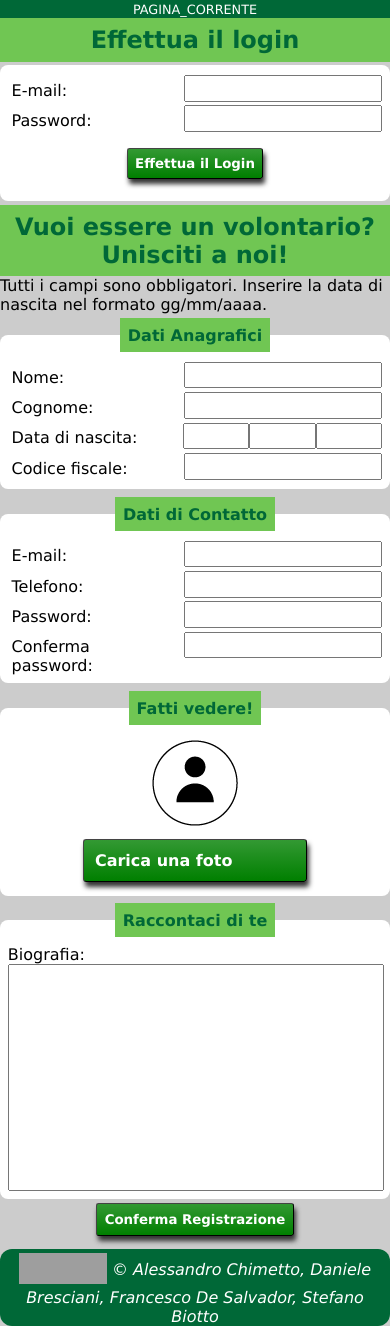
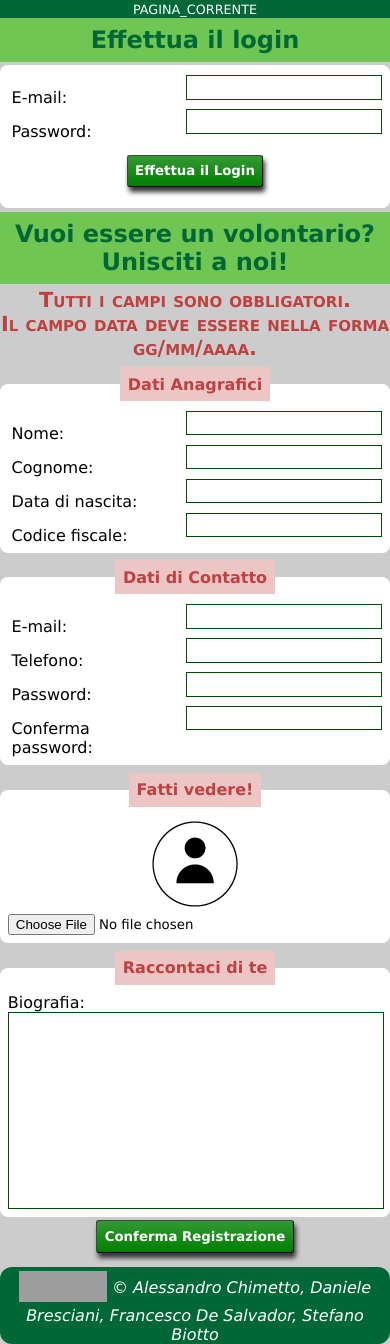
Before and after one commit to achimett/unipd_techweb_proj, a PHP site: page /_template/registrazione.html in a window 390 px wide. Shown: the part 38-1382 px from the top of the page. Run offline with PHP 8.4, Linux system fonts and the light colour scheme; grey boxes are pictures that could not be loaded.

Commit message:
Ottava versione Registrazione
REGISTRAZIONE.HTML:
- Modificato paragrafo “Tutti i campi sono obbligatori…”;
- Aggiunti due <div> uno che racchiudono i fieldset “Dati Anagrafici” e “Dati di Contatto”, l’altyro racchiude i fieldset “Carica una Foto” e “Biografia”;
- Sostituito i 3 input “giorno mese e anno di nascita” con l’input “Data di Nascita”;
- Rimosso <label>  di Carica una foto;
DESKTOP.CSS:
- Cambiato #registrazione_e_login h1, h2 con #registrazione_e_login h1, #registrazione_e_login h2;
- Cambiati colori delle <legend> da scritta verde scuro su sfondo verde chiaro a rosso scuro su sfondo rosso chiaro;
- Il paragrafo “Tutti i campi sono obbligatori…” ha ora un suo css, è centrato in rosso e maiuscoletto;
- Aggiunti border agli input;
- Cambiato margin-top dei label da 1vw a 3%;
- Rimosso CSS dell’input file, poiché richiedeva position: absolute.
MOBILE.CSS:
- Modifiche minori.
PRINT.CSS:
- Modifiche minori.
HTML e CSS Validati.

```diff
--- a/_template/registrazione.html
+++ b/_template/registrazione.html
@@ -67,7 +67,7 @@
 					</div>
 				</form>
 				<h1>Vuoi essere un volontario? Unisciti a noi!</h1>
-				<p> Tutti i campi sono obbligatori. Inserire la data di nascita nel formato gg/mm/aaaa.</p>
+				<p>Tutti i campi sono obbligatori.<br />Il campo data deve essere nella forma gg/mm/aaaa.</p>
 				<form action="form_registrazione.php" id="registrazione">
 					<div id="registrazione_riga_1">
 						<fieldset id="fieldset_dati_anagrafici">
@@ -82,14 +82,12 @@
 									<input type="text" id="registrazione_cognome" tabindex="25"></input>
 								</li>
 								<li>
-									<label for="registrazione_anno_di_nascita" id="label_registrazione_anno_di_nascita">Data di nascita: </label>
-									<input type="text" id="registrazione_anno_di_nascita" tabindex="28"></input>
-									<input type="text" id="registrazione_mese_di_nascita" tabindex="27"></input>
-									<input type="text" id="registrazione_giorno_di_nascita" tabindex="26"></input>
+									<label for="registrazione_data_di_nascita" id="label_registrazione_data_di_nascita">Data di nascita:</label>
+									<input type="text" id="registrazione_data_di_nascita" tabindex="26"></input>
 								</li>
 								<li>
 									<label for="registrazione_codice_fiscale" id="label_registrazione_codice_fiscale">Codice fiscale: </label>
-									<input type="text" id="registrazione_codice_fiscale" tabindex="29"></input>
+									<input type="text" id="registrazione_codice_fiscale" tabindex="27"></input>
 								</li>
 							</ul>
 						</fieldset>
@@ -98,19 +96,19 @@
 							<ul>
 								<li>
 									<label for="registrazione_email" id="label_registrazione_email"><span xml:lang="en">E-mail: </span></label>
-									<input type="text" id="registrazione_email" tabindex="30"></input>
+									<input type="text" id="registrazione_email" tabindex="28"></input>
 								</li>
 								<li>
 									<label for="registrazione_telefono" id="label_registrazione_telefono">Telefono: </label>
-									<input type="text" id="registrazione_telefono" tabindex="31"></input>
+									<input type="text" id="registrazione_telefono" tabindex="29"></input>
 								</li>
 								<li>
 									<label for="registrazione_password" id="label_registrazione_password"><span xml:lang="en">Password: </span></label>
-									<input type="password" id="registrazione_password" tabindex="32"></input>
+									<input type="password" id="registrazione_password" tabindex="30"></input>
 								</li>
 								<li>
 									<label for="registrazione_conferma_password" id="label_registrazione_conferma_password">Conferma <span xml:lang="en">password: </span></label>
-									<input type="password" id="registrazione_conferma_password" tabindex="33"></input>
+									<input type="password" id="registrazione_conferma_password" tabindex="31"></input>
 								</li>
 							</ul>
 						</fieldset>
@@ -119,17 +117,16 @@
 						<fieldset id="fieldset_carica_una_foto">
 							<legend>Fatti vedere!</legend>
 							<img id="registrazione_immagine_profilo" src="../img/utentenero_icon.png" alt="La tua foto del profilo"/>
-							<label for="registrazione_foto" id="label_registrazione_foto">Carica una foto</label>
-							<input type="file" id="registrazione_foto" tabindex="34"></input>
+							<input type="file" id="registrazione_foto" tabindex="32"></input>
 						</fieldset>
 						<fieldset id="fieldset_biografia">
 							<legend>Raccontaci di te</legend>
 							<label for="registrazione_biografia" id="label_registrazione_biografia">Biografia: </label><br />
-							<textarea id="registrazione_biografia" rows="15" cols="1" tabindex="35"></textarea>
+							<textarea id="registrazione_biografia" rows="13" cols="1" tabindex="33"></textarea>
 						</fieldset>
 					</div>
 					<div id="registrazione_conferma">
-						<input type="submit" id="registrazione_input_conferma" value="Conferma Registrazione" tabindex="36"/>
+						<input type="submit" id="registrazione_input_conferma" value="Conferma Registrazione" tabindex="34"/>
 					</div>
 				</form>
 			</div>
--- a/css/desktop.css
+++ b/css/desktop.css
@@ -152,23 +152,38 @@ body {
   width: auto;
 }
 
-#registrazione_e_login h1, h2 {
+#registrazione_e_login h1, #registrazione_e_login h2 {
   font-size: 1.5em;
 }
 
-#registrazione_e_login h1, h2, legend{
+#registrazione_e_login h1, #registrazione_e_login h2 {
   padding: 2%;
   text-align: center;
   background-color: #70c653;
   color: #006837;
+}
 
+#registrazione_e_login legend {
+  padding: 2%;
+  text-align: center;
+  background-color: #ecc5c5;
+  color: #c04040;
+}
+
+#registrazione_e_login p {
+  color: #c04040;
+  font-weight: bold;
+  text-align:center;
+  margin-top: 1%;
+  margin-bottom: 1%;
+  font-size: 1.3em;
+  font-variant: small-caps;
 }
 
 #registrazione fieldset {
-  display: block;
   border: 0;
   width: 44%;
-  padding:2%;
+  padding: 2%;
   background-color: #fff;
   border-radius: 0.5em;
   margin-top: 1%;
@@ -197,17 +212,19 @@ body {
   padding: 2%;
 }
 
-
-#login_email, #login_password, #registrazione_nome, #registrazione_cognome, #registrazione_giorno_di_nascita, #registrazione_mese_di_nascita, #registrazione_anno_di_nascita, #registrazione_codice_fiscale, #registrazione_email, #registrazione_telefono, #registrazione_password, #registrazione_conferma_password {
+#login_email, #login_password, #registrazione_nome, #registrazione_cognome, #registrazione_data_di_nascita, #registrazione_codice_fiscale, #registrazione_email, #registrazione_telefono, #registrazione_password, #registrazione_conferma_password {
   width: 50%;
   padding: 2%;
   margin-top: 0.5vw;
   margin-bottom: 0.5vw;
   float:right;
+  border-style: solid;
+  border-width: 1px;
+  border-color: #004c07;
 }
 
-#label_login_email, #label_login_password, #label_registrazione_nome, #label_registrazione_cognome, #label_registrazione_anno_di_nascita, #label_registrazione_codice_fiscale, #label_registrazione_email, #label_registrazione_telefono, #label_registrazione_password, #label_registrazione_conferma_password {
-  margin-top: 1vw;
+#label_login_email, #label_login_password, #label_registrazione_nome, #label_registrazione_cognome, #label_registrazione_data_di_nascita, #label_registrazione_codice_fiscale, #label_registrazione_email, #label_registrazione_telefono, #label_registrazione_password, #label_registrazione_conferma_password {
+  margin-top: 3%;
   display: inline-block;
   width: 40%;
   height: 0;
@@ -222,13 +239,12 @@ body {
   overflow: hidden;
 }
 
-#registrazione_giorno_di_nascita, #registrazione_mese_di_nascita, #registrazione_anno_di_nascita {
-  width: 13%;
-}
-
 #registrazione_biografia {
   float: left;
   width: 100%;
+  border-style: solid;
+  border-width: 1px;
+  border-color: #004c07;
 }
 
 #registrazione_e_login input[type=submit] {
@@ -246,34 +262,6 @@ body {
 }
 
 #registrazione_e_login input[type=submit]:active {
-  box-shadow: 2px 5px 5px 0px #333 inset;
-}
-
-#registrazione_foto {
-  width: 0.1px;
-	height: 0.1px; /*Viene data una larghezza e altezza minima all'input di tipo file per non renderlo cliccabile, ma senza renderlo inesistente, (uno screen reader continua a notare l'esistenza di questo input)*/
-  opacity: 0; /*Senza questo comando si vedrebbe un puntino, che dovrebbe essere alto 0.1 e largo 0.1 px anche se alla vista è circa 1px, mettendo opacità a 0 il pixel sparisce*/
-  overflow: hidden;
-	position: absolute; /*Si ottiene lo stesso risultato sostituendo position:absolute con visibility:hidden, il problema che utilizzando visibility:hidden non è possibile tabulare l'input file con il tabindex*/
-	z-index: -1;
-}
-
-#label_registrazione_foto {
-  display: block;
-  margin-left: 20%;
-  margin-right: 20%;
-  padding: 3%;
-  font-weight: bold;
-  color: #FFF;
-  background: linear-gradient(to bottom, #393, #007f00);
-  border: 1px outset #444;
-  border-radius: 0.2em;
-  box-shadow: 2px 5px 5px 0px #333;
-  margin-top: 1.5vw;
-  margin-bottom: 1.5vw;
-}
-
-#label_registrazione_foto:active {
   box-shadow: 2px 5px 5px 0px #333 inset;
 }
 
--- a/css/mobile.css
+++ b/css/mobile.css
@@ -80,22 +80,12 @@
 }
 
 
-#login_email, #login_password, #registrazione_nome, #registrazione_cognome, #registrazione_giorno_di_nascita, #registrazione_mese_di_nascita, #registrazione_anno_di_nascita, #registrazione_codice_fiscale, #registrazione_email, #registrazione_telefono, #registrazione_password, #registrazione_conferma_password {
+#login_email, #login_password, #registrazione_nome, #registrazione_cognome, #registrazione_data_di_nascita, #registrazione_codice_fiscale, #registrazione_email, #registrazione_telefono, #registrazione_password, #registrazione_conferma_password {
   padding: 1%;
 }
 
-#label_login_email, #label_login_password, #label_registrazione_nome, #label_registrazione_cognome, #label_registrazione_anno_di_nascita, #label_registrazione_codice_fiscale, #label_registrazione_email, #label_registrazione_telefono, #label_registrazione_password, #label_registrazione_conferma_password {
+#label_login_email, #label_login_password, #label_registrazione_nome, #label_registrazione_cognome, #label_registrazione_data_di_nascita, #label_registrazione_codice_fiscale, #label_registrazione_email, #label_registrazione_telefono, #label_registrazione_password, #label_registrazione_conferma_password {
   padding: 1%;
-}
-
-#registrazione_giorno_di_nascita, #registrazione_mese_di_nascita, #registrazione_anno_di_nascita {
-    width: 14.8%;
-}
-
-@media (max-width: 459px) {
-  #registrazione_giorno_di_nascita, #registrazione_mese_di_nascita, #registrazione_anno_di_nascita {
-      width: 14.7%;
-  }
 }
 
 #registrazione_e_login input[type=submit] {
--- a/css/print.css
+++ b/css/print.css
@@ -52,7 +52,7 @@ abbr[title] {
 
 /******* REGISTRAZIONE *******/
 
-#login, #registrazione_e_login h1, #registrazione_e_login input[type=submit], #fieldset_carica_una_foto legend, #fieldset_carica_una_foto label, #fieldset_biografia legend, #registrazione_foto {
+#login, #registrazione_e_login h1, #registrazione_e_login input[type=submit], #fieldset_carica_una_foto legend, #fieldset_carica_una_foto label, #fieldset_biografia legend, #registrazione_foto, #registrazione_e_login p  {
   display: none;
 }
 
@@ -64,7 +64,7 @@ abbr[title] {
   overflow: hidden;
 }
 
-#login_email, #login_password, #registrazione_nome, #registrazione_cognome, #registrazione_giorno_di_nascita, #registrazione_mese_di_nascita, #registrazione_anno_di_nascita, #registrazione_codice_fiscale, #registrazione_email, #registrazione_telefono, #registrazione_password, #registrazione_conferma_password {
+#login_email, #login_password, #registrazione_nome, #registrazione_cognome, #registrazione_data_di_nascita, #registrazione_codice_fiscale, #registrazione_email, #registrazione_telefono, #registrazione_password, #registrazione_conferma_password {
   width: 50%;
   padding: 2%;
   margin-top: 1mm;
@@ -72,15 +72,11 @@ abbr[title] {
   float: right;
 }
 
-#label_login_email, #label_login_password, #label_registrazione_nome, #label_registrazione_cognome, #label_registrazione_anno_di_nascita, #label_registrazione_codice_fiscale, #label_registrazione_email, #label_registrazione_telefono, #label_registrazione_password, #label_registrazione_conferma_password {
+#label_login_email, #label_login_password, #label_registrazione_nome, #label_registrazione_cognome, #label_registrazione_data_di_nascita, #label_registrazione_codice_fiscale, #label_registrazione_email, #label_registrazione_telefono, #label_registrazione_password, #label_registrazione_conferma_password {
   width: 30%;
   padding: 2%;
   margin-top: 1.5mm;
   margin-bottom: 1.5mm;
-}
-
-#registrazione_giorno_di_nascita, #registrazione_mese_di_nascita, #registrazione_anno_di_nascita {
-  width: 13.5% !important;
 }
 
 #registrazione_e_login fieldset {
```
